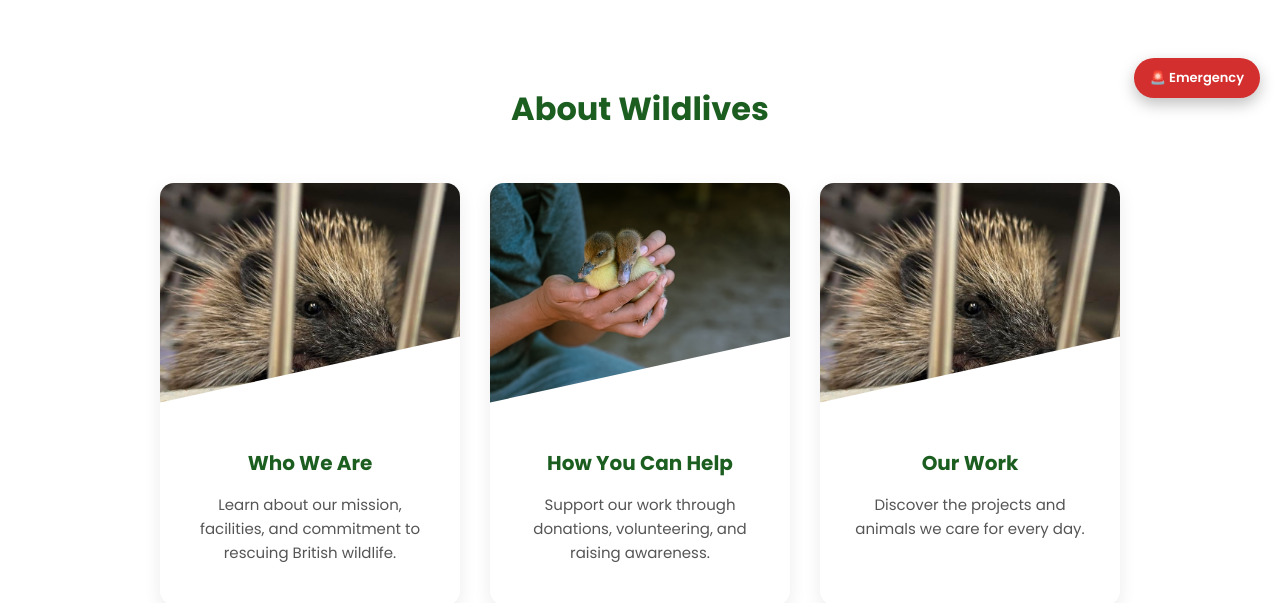
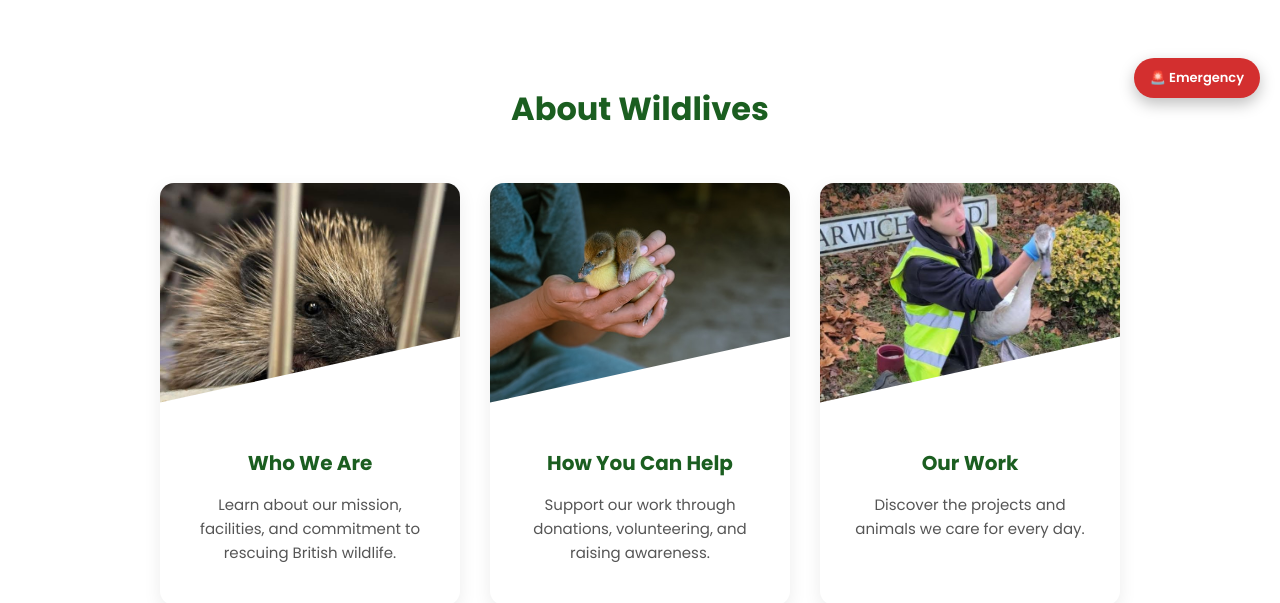
Before and after one commit to coryhpc-ai/wildlives-website, a plain HTML site: page index.html in a window 1280 px wide. Shown: the part 682-1285 px from the top of the page. Drawn offline with Linux system fonts and the light colour scheme.

```diff
--- a/index.html
+++ b/index.html
@@ -72,7 +72,7 @@
 
         <a href="projects.html" class="card">
             <div class="card-image">
-                <img src="images/IMG_5918.jpg" alt="Wildlife care">
+                <img src="images/IMG_5917 (1).jpg" alt="Wildlife care">
             </div>
             <div class="card-content">
                 <h3>Our Work</h3>
```
